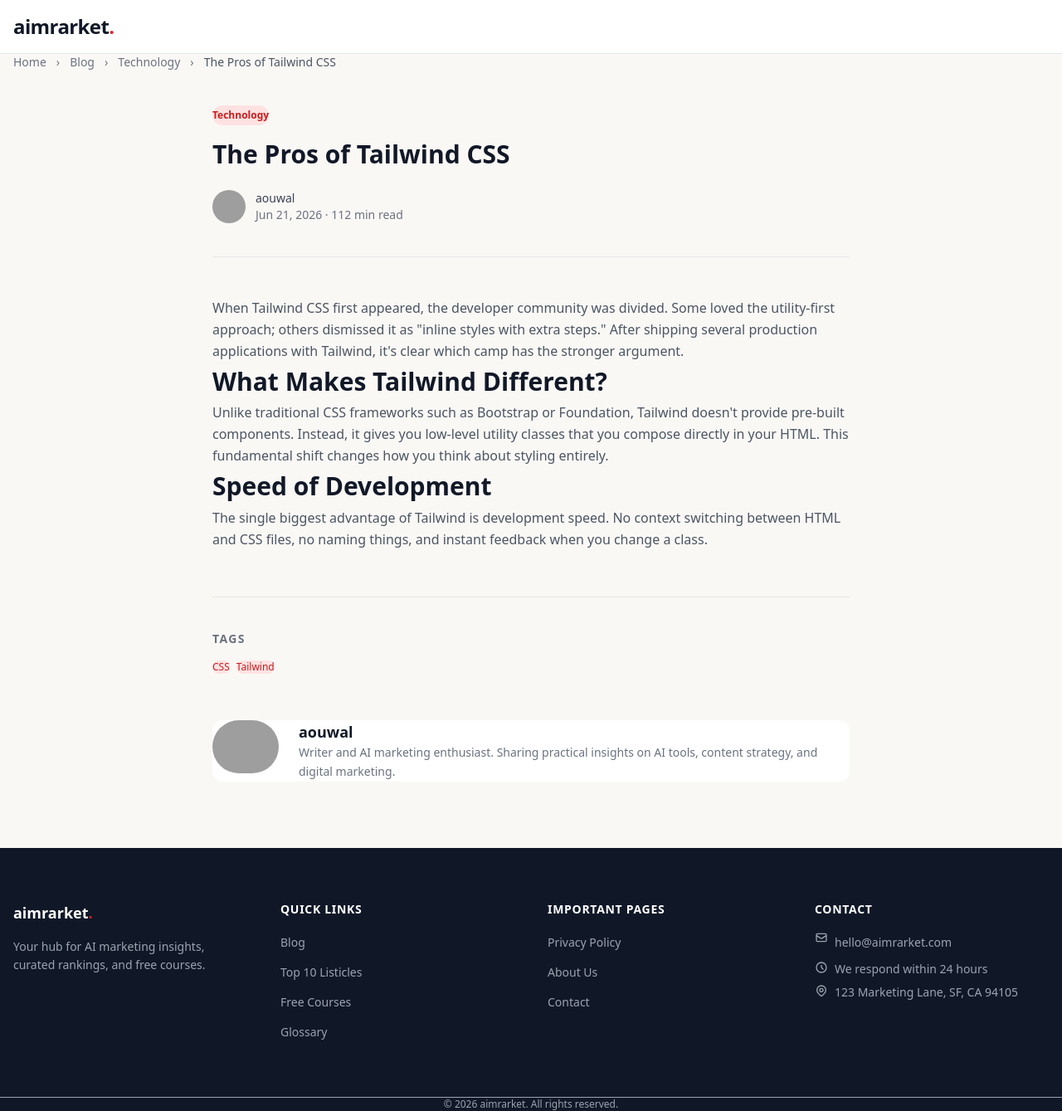
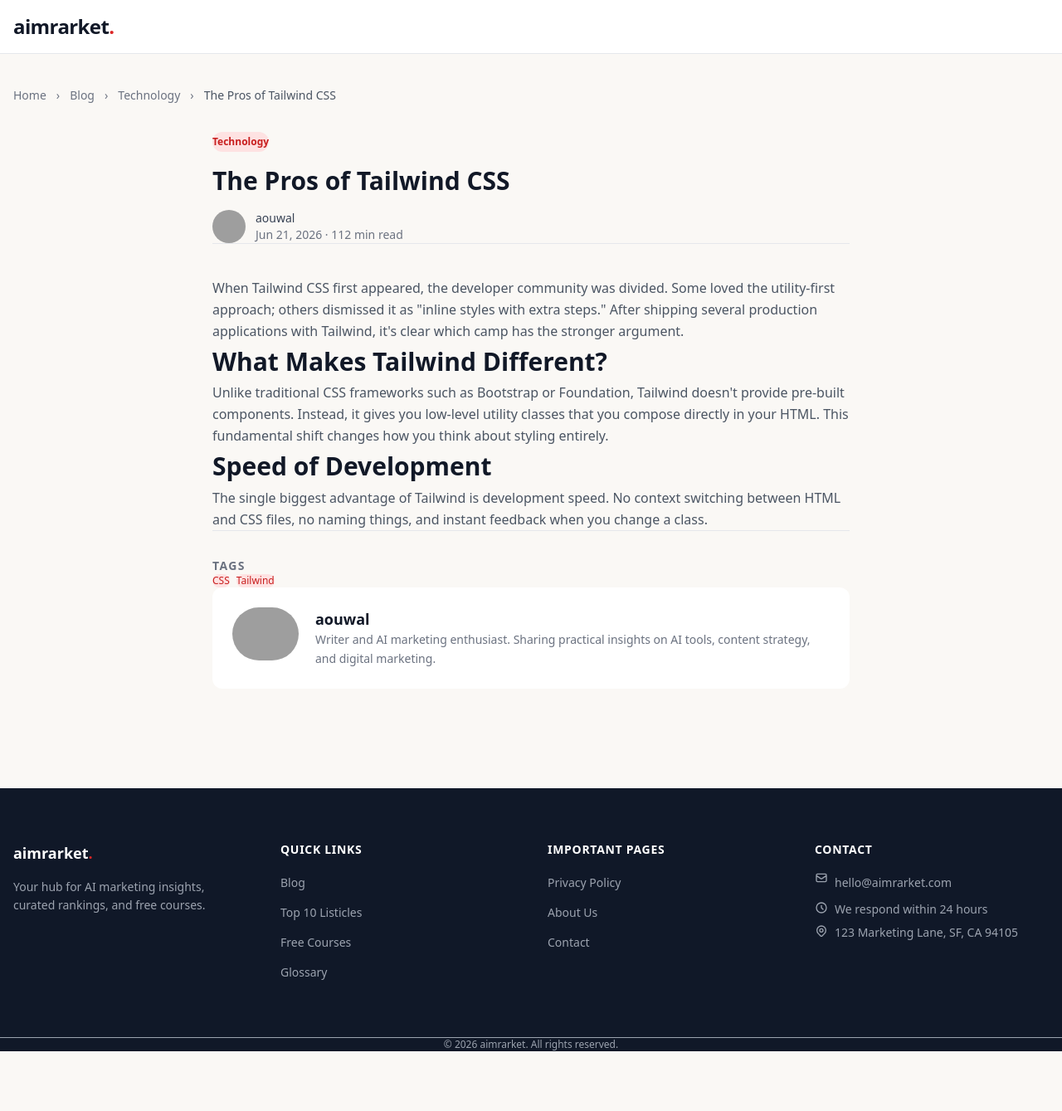
Before and after one commit to aouwalitshikkha/ai-marketings-template, a Django app: page /blog/pros-of-tailwind-css/ in a window 1280 px wide. Shown: the whole page at 83% size. After the commit the page ends 1267 px from the top, so only its background shows below. Run offline with Django 5.2, Linux system fonts and the light colour scheme; data comes from the database, SQL or seed files in the repository; data that the repository does not hold is empty; some libraries are stand-ins or nearby versions; grey boxes are pictures that could not be loaded.

Commit message:
Fix heading sizes and spacing to match post.html exactly

```diff
--- a/blog/templates/blog/post_detail.html
+++ b/blog/templates/blog/post_detail.html
@@ -9,9 +9,9 @@
 {% block nav_blog %}text-gray-900 font-semibold{% endblock %}
 
 {% block content %}
-<main class="max-w-7xl mx-auto px-4 sm:px-6 lg:px-8 py-12 sm:py-20">
+<main class="max-w-7xl mx-auto px-4 sm:px-6 lg:px-8 py-10">
 
-  <nav class="text-sm text-gray-500 mb-10" aria-label="Breadcrumb">
+  <nav class="text-sm text-gray-500 mb-8" aria-label="Breadcrumb">
     <ol class="flex items-center gap-2">
       <li><a href="/" class="hover:text-red-600 transition">Home</a></li>
       <li><span class="mx-1">›</span></li>
@@ -31,9 +31,9 @@
     <span class="inline-block px-3 py-1 rounded-full text-xs font-semibold bg-red-100 text-red-700 mb-4">{{ post.category.name }}</span>
     {% endif %}
 
-    <h1 class="text-3xl sm:text-4xl lg:text-5xl font-bold text-gray-900 leading-tight mb-6">{{ post.title }}</h1>
+    <h1 class="text-3xl sm:text-4xl lg:text-5xl font-bold text-gray-900 leading-tight mb-4">{{ post.title }}</h1>
 
-    <div class="flex items-center gap-3 text-sm text-gray-500 mb-12 pb-10 border-b border-gray-200">
+    <div class="flex items-center gap-3 text-sm text-gray-500 mb-10 pb-8 border-b border-gray-200">
       <img width="100" height="100" class="w-10 h-10 rounded-full object-cover" src="https://picsum.photos/seed/author1/100/100" alt="{{ post.author.get_full_name|default:post.author.username }}" loading="lazy" />
       <div>
         <span class="block font-medium text-gray-700">{{ post.author.get_full_name|default:post.author.username }}</span>
@@ -52,8 +52,8 @@
     </div>
 
     {% if post.tags.all %}
-    <div class="mt-14 pt-10 border-t border-gray-200">
-      <h3 class="text-sm font-semibold uppercase tracking-widest text-gray-500 mb-4">Tags</h3>
+    <div class="mt-10 pt-8 border-t border-gray-200">
+      <h3 class="text-sm font-semibold uppercase tracking-widest text-gray-500 mb-3">Tags</h3>
       <div class="flex flex-wrap gap-2">
         {% for tag in post.tags.all %}
         <span class="px-3 py-1.5 rounded-full text-xs font-medium bg-red-100 text-red-700 hover:bg-red-200 transition">{{ tag.name }}</span>
@@ -62,7 +62,7 @@
     </div>
     {% endif %}
 
-    <div class="mt-14 p-8 sm:p-10 bg-white rounded-xl border border-gray-100 flex flex-col sm:flex-row items-start gap-6">
+    <div class="mt-10 p-6 sm:p-8 bg-white rounded-xl border border-gray-100 flex flex-col sm:flex-row items-start gap-5">
       <img width="200" height="200" class="w-16 h-16 sm:w-20 sm:h-20 rounded-full object-cover shrink-0" src="https://picsum.photos/seed/author1/200/200" alt="{{ post.author.get_full_name|default:post.author.username }}" loading="lazy" />
       <div>
         <h3 class="text-lg font-bold text-gray-900 mb-1">{{ post.author.get_full_name|default:post.author.username }}</h3>
@@ -71,7 +71,7 @@
     </div>
 
     {% if related_posts %}
-    <section class="mt-16 pt-10 border-t border-gray-200">
+    <section class="mt-12 pt-8 border-t border-gray-200">
       <h2 class="text-xl font-bold text-gray-900 mb-6">Related Articles</h2>
       <div class="grid grid-cols-1 sm:grid-cols-2 lg:grid-cols-3 gap-6">
         {% for related in related_posts %}
```
Also changed, not shown: src/input.css (+5 -5 lines), static/css/output.css.
